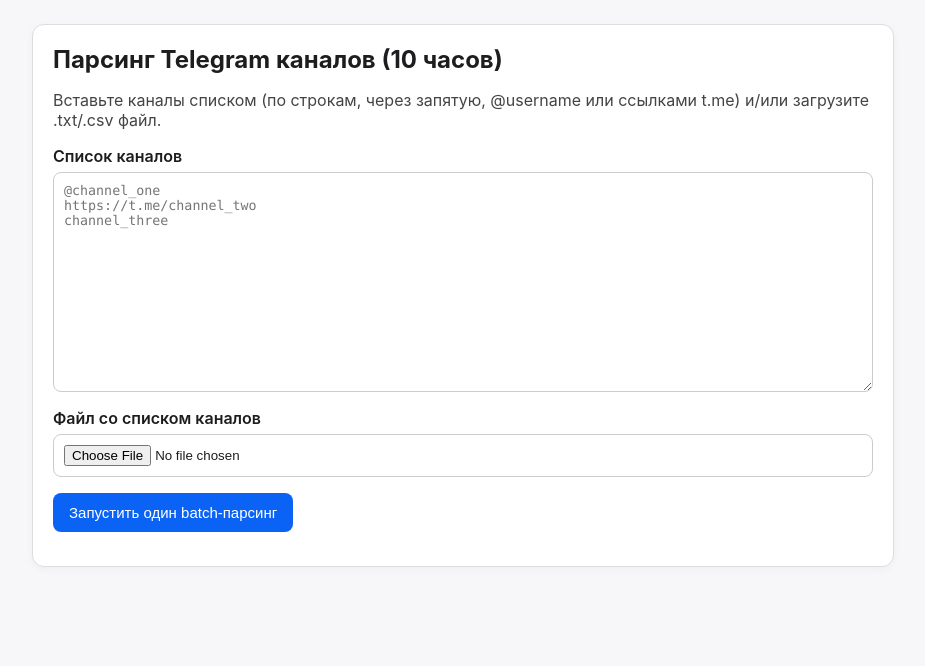
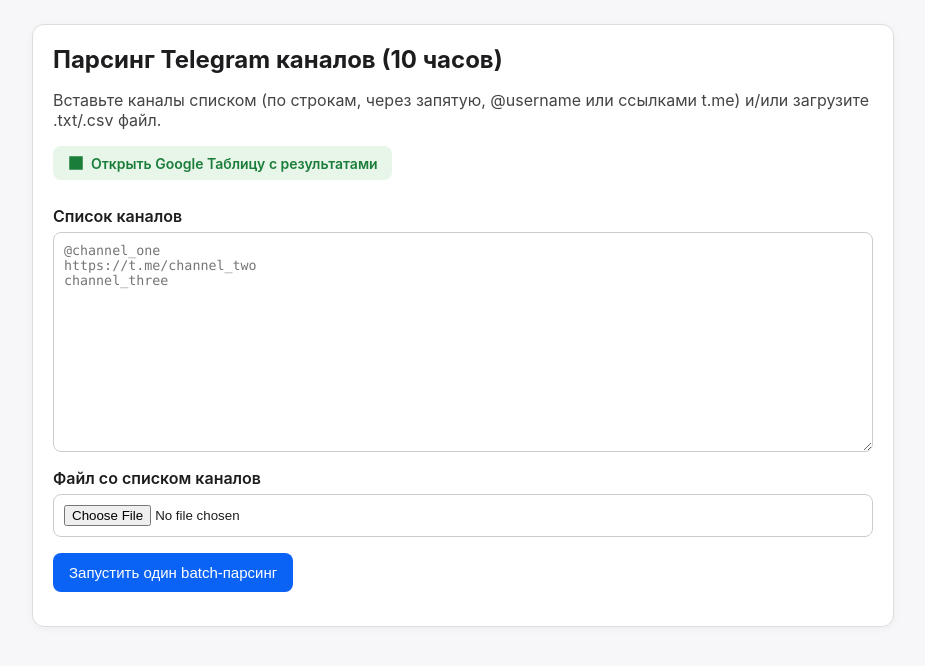
Before and after one commit to liseren91/TelegramParserGeo, a Flask app: template templates/index.html in a window 1280 px wide. Shown: the top 666 px of the page, without its empty margins (177-1102 px from the left). Run offline with Flask 3, Linux system fonts and the light colour scheme; the template is opened without the code that fills it: most values are stand-ins (such as "Sample title", 1, 10 or a date in 2020).

Commit message:
Update index route to include Google Sheet URL and enhance index.html with link styling
- Modified the index route to pass the Google Sheet URL to the template if available.
- Added a styled link in index.html to open the Google Sheet with results, improving user accessibility and experience.

```diff
--- a/templates/index.html
+++ b/templates/index.html
@@ -75,12 +75,35 @@
     .err {
       color: #b3261e;
     }
+    .sheet-link {
+      display: inline-flex;
+      align-items: center;
+      gap: 6px;
+      margin-bottom: 14px;
+      padding: 8px 14px;
+      border-radius: 8px;
+      background: #e8f5e9;
+      color: #1b7d3a;
+      font-weight: 600;
+      font-size: 14px;
+      text-decoration: none;
+      transition: background .15s;
+    }
+    .sheet-link:hover {
+      background: #c8e6c9;
+    }
   </style>
 </head>
 <body>
   <div class="card">
     <h1>Парсинг Telegram каналов (10 часов)</h1>
     <p>Вставьте каналы списком (по строкам, через запятую, @username или ссылками t.me) и/или загрузите .txt/.csv файл.</p>
+    {% if sheet_url %}
+    <a class="sheet-link" href="{{ sheet_url }}" target="_blank" rel="noopener">
+      <svg width="18" height="18" viewBox="0 0 24 24" fill="none"><path d="M3 3h18v18H3V3zm2 8h6v2H5v-2zm8 0h6v2h-6v-2zm-8 4h6v2H5v-2zm8 0h6v2h-6v-2zm-8-8h6v2H5V7zm8 0h6v2h-6V7z" fill="currentColor"/></svg>
+      Открыть Google Таблицу с результатами
+    </a>
+    {% endif %}
 
     <form id="parse-form">
       <label for="channels">Список каналов</label>
--- a/web_app.py
+++ b/web_app.py
@@ -50,7 +50,9 @@
 
 @app.route("/", methods=["GET"])
 def index():
-    return render_template("index.html")
+    sheet_id = config.GOOGLE_SHEET_ID
+    sheet_url = f"https://docs.google.com/spreadsheets/d/{sheet_id}" if sheet_id else None
+    return render_template("index.html", sheet_url=sheet_url)
 
 
 @app.route("/api/parse", methods=["POST"])
```
